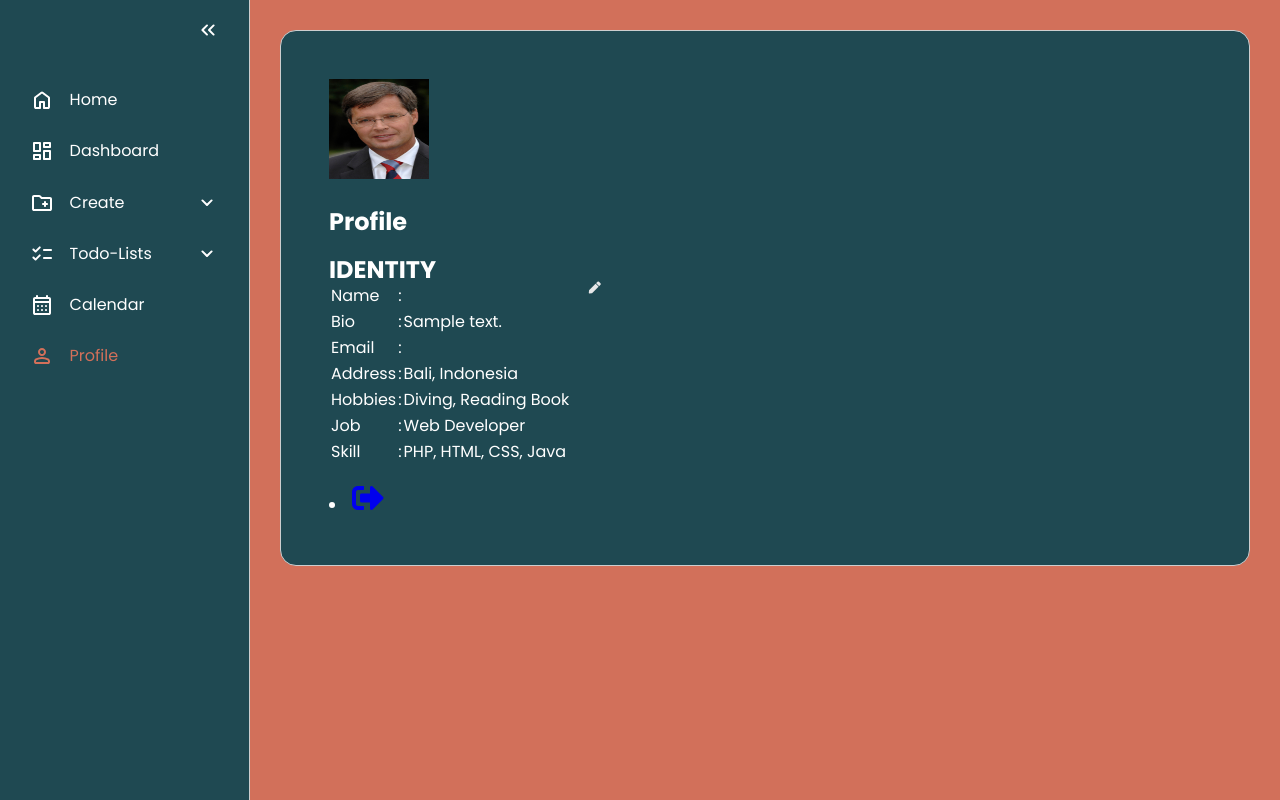
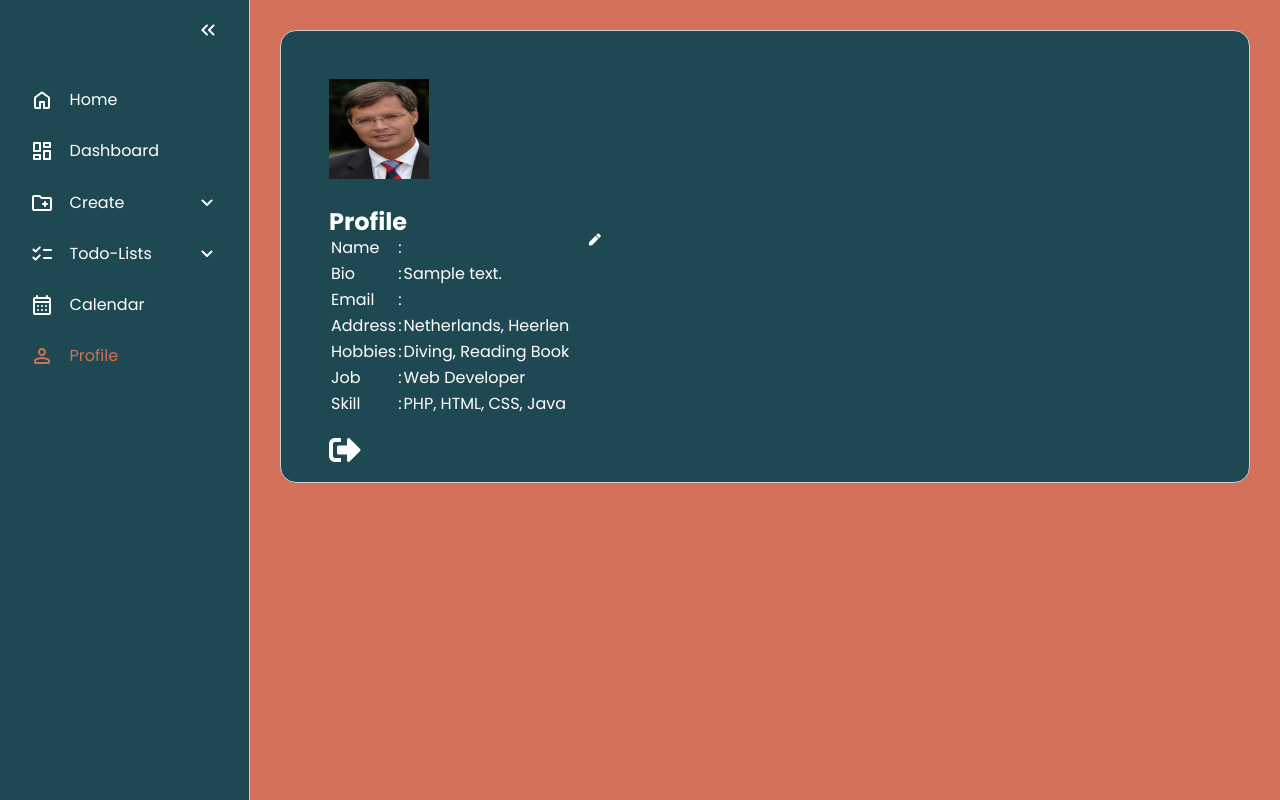
Before and after one commit to Voltical/SkillSphere-Network, a PHP site: page /assets/php/profile.php in a window 1280 px wide. Run offline with PHP 8.4, Linux system fonts and the light colour scheme; the visitor is signed in with stand-in values (Sample User, id 1); tables that the repository leaves empty or names only in its code hold one stand-in row (values such as "Sample post"); data that the repository does not hold is empty; some libraries are stand-ins or nearby versions.

Commit message:
php update

```diff
--- a/assets/css/home.css
+++ b/assets/css/home.css
@@ -146,9 +146,14 @@ main p{
 
 .edit {
   position: absolute;
-  color: #e7e7e8;
+  color: #FFF;
   right: 14%;
   width: 40%;
+}
+
+.logout {
+  position: absolute;
+  color: #FFF;
 }
 
 @media(max-width: 800px){
--- a/assets/php/profile.php
+++ b/assets/php/profile.php
@@ -89,9 +89,9 @@ if (!empty($result)) {
         </button>
         <ul class="sub-menu">
           <div>
-            <li><a href="#">Folder</a></li>
-            <li><a href="#">Document</a></li>
-            <li><a href="#">Project</a></li>
+            <li><a href="#">Post</a></li>
+            <li><a href="#">Guide</a></li>
+            <li><a href="#">Workspace</a></li>
           </div>
         </ul>
       </li>
@@ -130,7 +130,6 @@ if (!empty($result)) {
     <img src="<?php echo $profile_picture; ?>" alt="Profile Picture" width="100" height="100">
       <h2>Profile</h2>
       <div class="main">
-        <h2>IDENTITY</h2>
         <div class="card">
             <div class="card-body">
                 <i class="fa fa-pen fa-xs edit"></i>
@@ -154,33 +153,31 @@ if (!empty($result)) {
                         <tr>
                             <td>Address</td>
                             <td>:</td>
-                            <td>Bali, Indonesia</td>
+                            <td> Netherlands, Heerlen</td>
                         </tr>
                         <tr>
                             <td>Hobbies</td>
                             <td>:</td>
-                            <td>Diving, Reading Book</td>
+                            <td> Diving, Reading Book</td>
                         </tr>
                         <tr>
                             <td>Job</td>
                             <td>:</td>
-                            <td>Web Developer</td>
+                            <td> Web Developer</td>
                         </tr>
                         <tr>
                             <td>Skill</td>
                             <td>:</td>
-                            <td>PHP, HTML, CSS, Java</td>
+                            <td> PHP, HTML, CSS, Java</td>
                         </tr>
                     </tbody>
                 </table>
             </div>
         </div>
       <p></p>
-      <li>
-        <a href="logout.php">
+        <a class="logout" href="logout.php">
           <i class="fa fa-sign-out-alt fa-2x"></i>
         </a>
-      </li>
     </div>
   </main>
 </body>
```
Also changed, not shown: assets/php/calendar.php (+5 -5 lines), assets/php/home.php (+4 -4 lines), assets/php/posts.php (+5 -5 lines).
